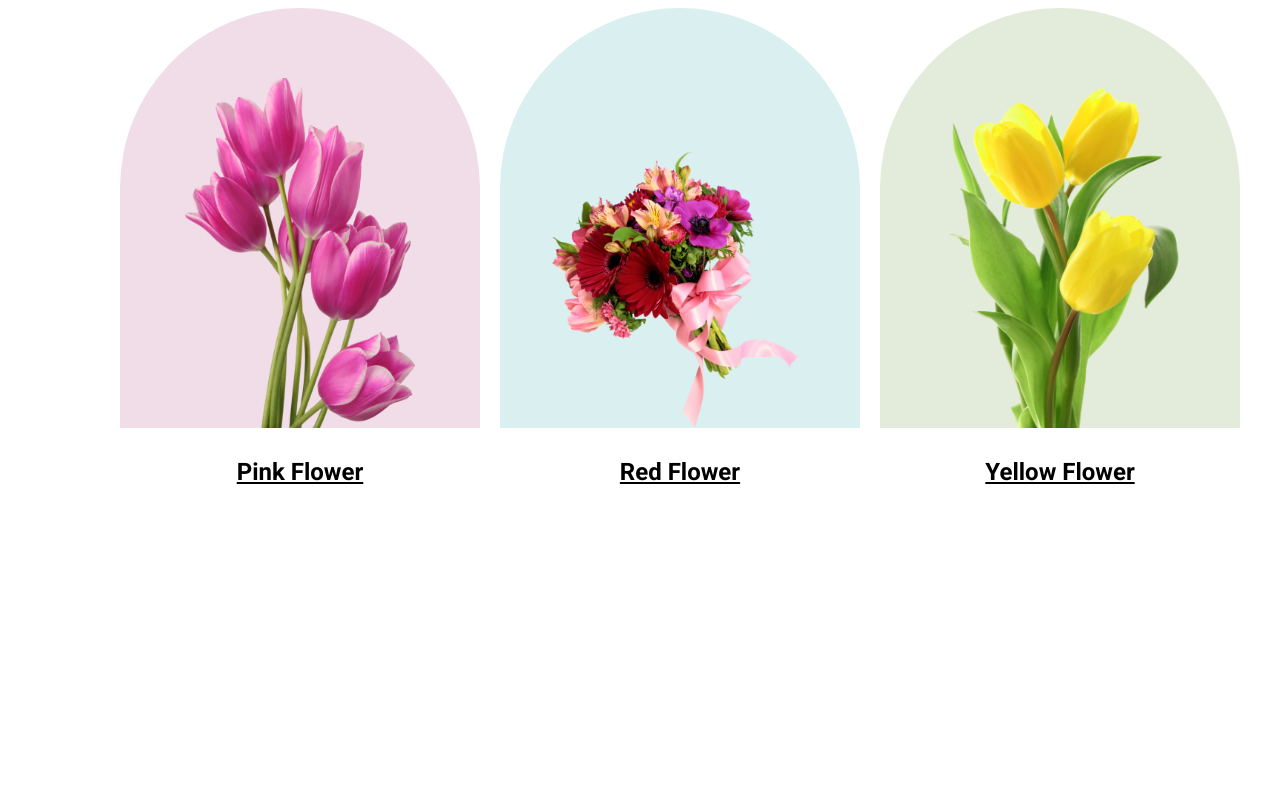
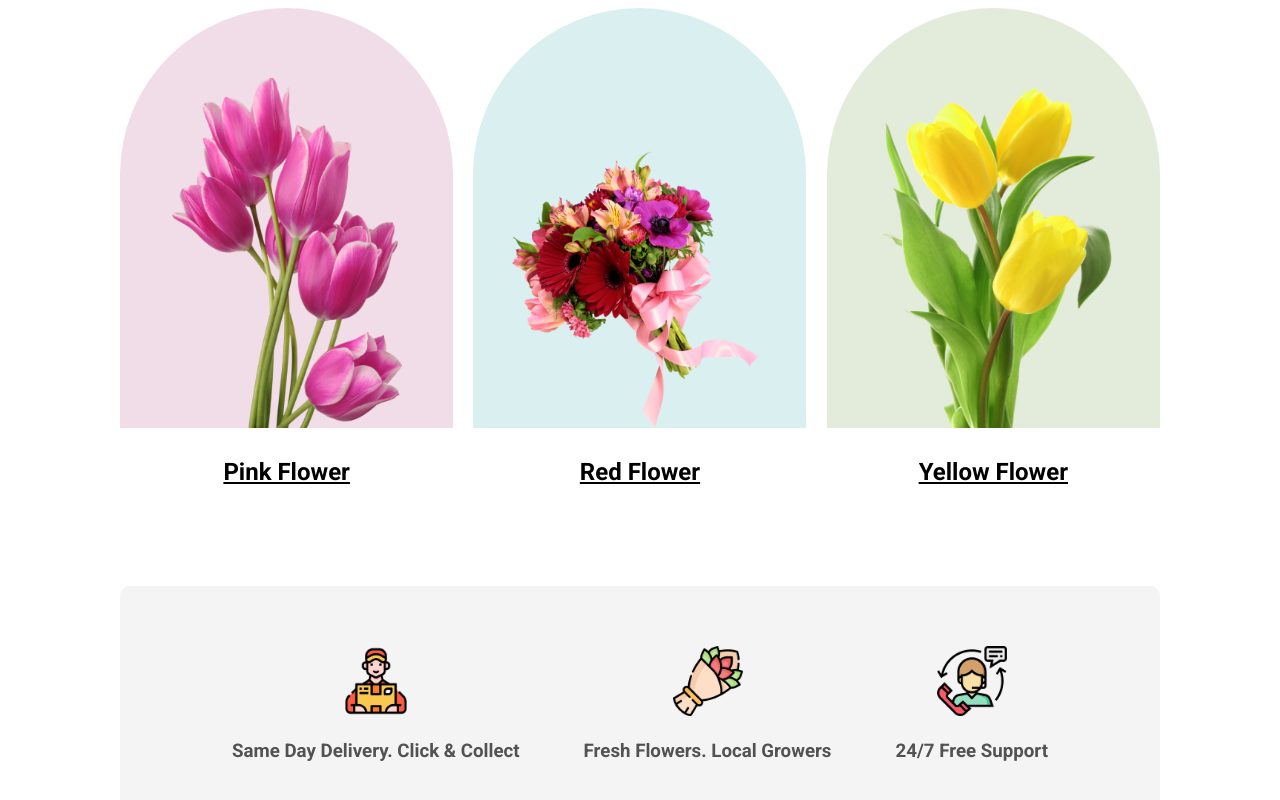
Before and after one commit to Jahid462/flower-shop, a plain HTML site: page index.html in a window 1280 px wide. Shown: the part 919-1719 px from the top of the page. Before the commit the page ends 1405 px from the top, so only its background shows below. Drawn offline with Linux system fonts and the light colour scheme.

Commit message:
featured container completed

```diff
--- a/css/style.css
+++ b/css/style.css
@@ -1,4 +1,4 @@
-/* Default Styles */
+/* ------------Default Styles------------------ */
 *{
     margin: 0;
     padding: 0;
@@ -30,7 +30,7 @@ a{
 }
 
 
-/* Header Section */
+/*---------------- Header Section-------------------- */
 
 .header{
     background-color: #FCEEF1;
@@ -78,7 +78,7 @@ a{
 }
 
 
-/* Banner Section */
+/* ------------------ Banner Section ------------------- */
 
 .banner_container{
     height: 562px;
@@ -99,7 +99,7 @@ a{
 }
 
 
-/* Featured Flower Section */
+/* ------------- Featured Flower Section ----------------- */
 
 .feature_container{
     background-color: #fff;
@@ -122,7 +122,7 @@ a{
     margin-top: 60px;
 }
 .common{
-    width: 360px;
+    width: 333px;
     height: 420px;
     display: flex;
     justify-content: center;
@@ -161,3 +161,23 @@ a{
 .flowers_caption h2 a:hover{
     color: #b00;
 }
+
+/* -------------------------------------- */
+
+.feature_services{
+    background-color: #F4F4F4;
+    display: flex;
+    justify-content: space-around;
+    align-items: center;
+    padding: 60px 80px;
+    text-align: center;
+    border-radius: 10px;
+    margin-top: 100px;
+}
+.feature_services_single h1{
+    color: #525252;
+    margin-top: 20px;
+}
+.feature_services_single img{
+    width: 70px;
+}
--- a/index.html
+++ b/index.html
@@ -73,7 +73,20 @@
                         </div>
                     </div>
                 </section>
-                <section class="feature_services"></section>
+                <section class="feature_services">
+                    <div class="feature_services_single">
+                        <img src="images/icons/group-57.png" alt="">
+                        <h1>Same Day Delivery. Click & Collect</h1>
+                    </div>
+                    <div class="feature_services_single">
+                        <img src="images/icons/group-58.png" alt="">
+                        <h1>Fresh Flowers. Local Growers</h1>
+                    </div>
+                    <div class="feature_services_single">
+                        <img src="images/icons/group-59.png" alt="">
+                        <h1>24/7 Free Support</h1>
+                    </div>
+                </section>
             </article>
 
         </main>
```
